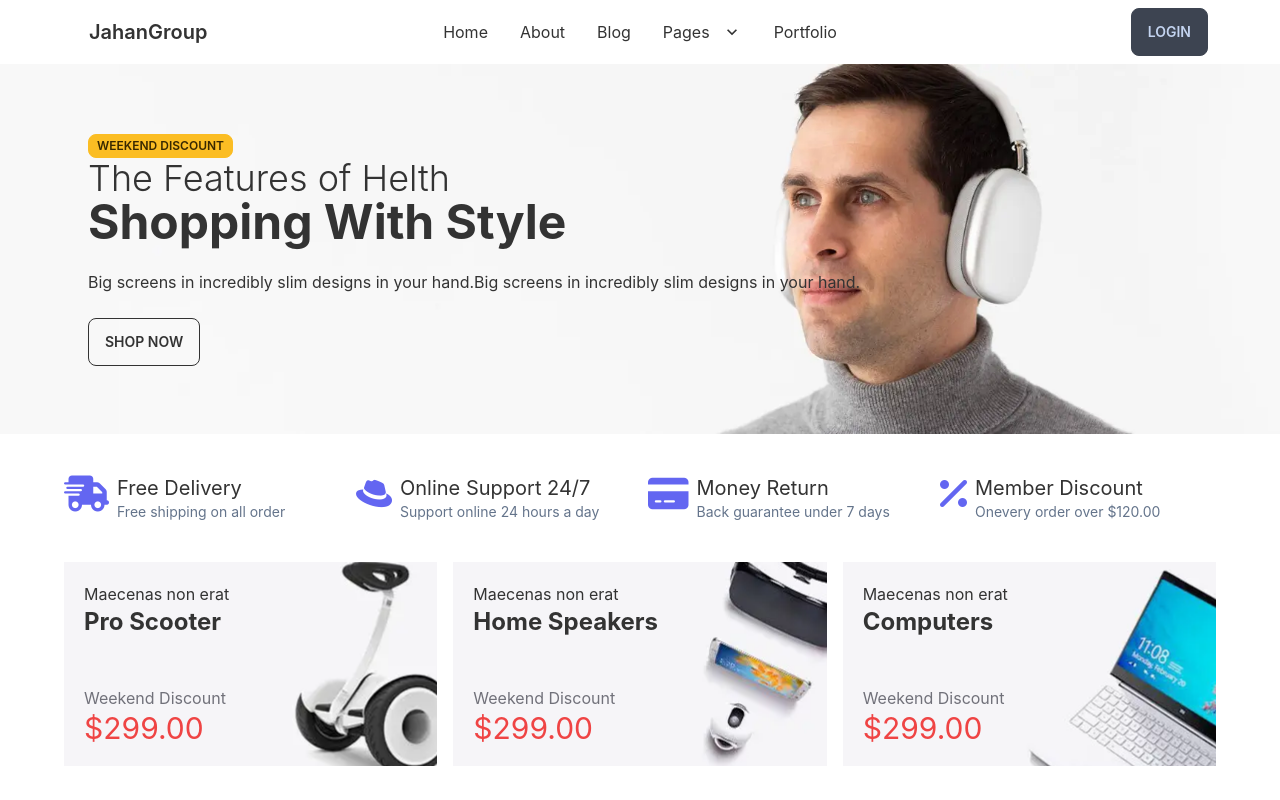
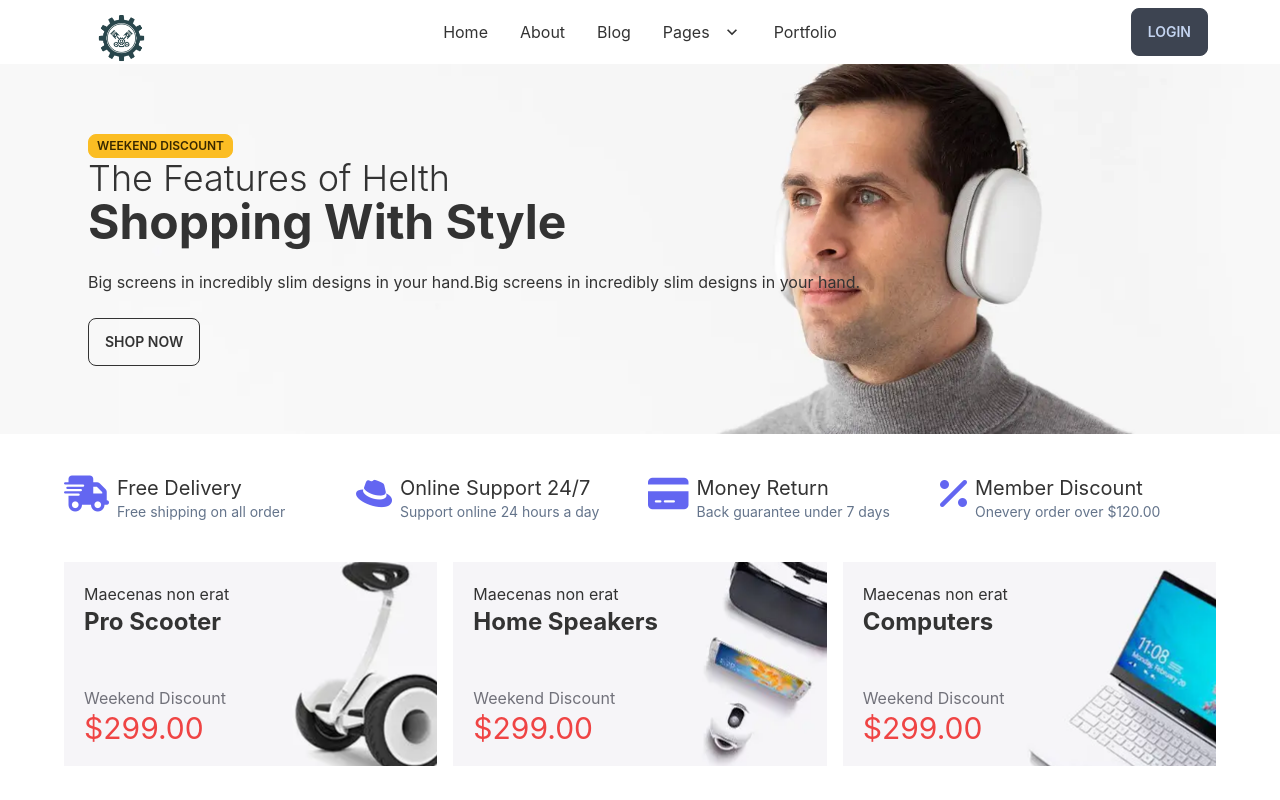
Before and after one commit to sm-jahangir/Jahan-Parts-Limited-Client, a React (Create React App) app: page / in a window 1280 px wide. Shown: the top 800 px of the page. Built offline with nearby package versions, Linux system fonts and the light colour scheme; no server answers; the HTML template or start-up script is replaced by a standard one.

Commit message:
some canges

```diff
--- a/public/index.html
+++ b/public/index.html
@@ -12,7 +12,7 @@
   <link rel="stylesheet" href="https://cdnjs.cloudflare.com/ajax/libs/font-awesome/6.1.1/css/all.min.css"
     integrity="sha512-KfkfwYDsLkIlwQp6LFnl8zNdLGxu9YAA1QvwINks4PhcElQSvqcyVLLD9aMhXd13uQjoXtEKNosOWaZqXgel0g=="
     crossorigin="anonymous" referrerpolicy="no-referrer" />
-  <title>React App</title>
+  <title>Jahan Parts Limited</title>
 </head>
 
 <body>
--- a/src/components/Navbar/Navbar.js
+++ b/src/components/Navbar/Navbar.js
@@ -72,7 +72,7 @@ const Navbar = () => {
           </ul>
         </div>
         <a href="/" className="btn btn-ghost normal-case text-xl">
-          JahanGroup
+          <img src="logo.png" width={65} alt="this is logo" />
         </a>
       </div>
       <div className="navbar-center hidden lg:flex">
@@ -122,7 +122,7 @@ const Navbar = () => {
             <label tabIndex="0" className="btn btn-ghost btn-circle avatar">
               <div className="w-10 rounded-full">
                 <img
-                  src="https://api.lorem.space/image/face?hash=33791"
+                  src="https://i.ibb.co/RBL9twK/jahangir.jpg"
                   alt="profile"
                 />
               </div>
```
Also changed, not shown: public/logo.png (added).
